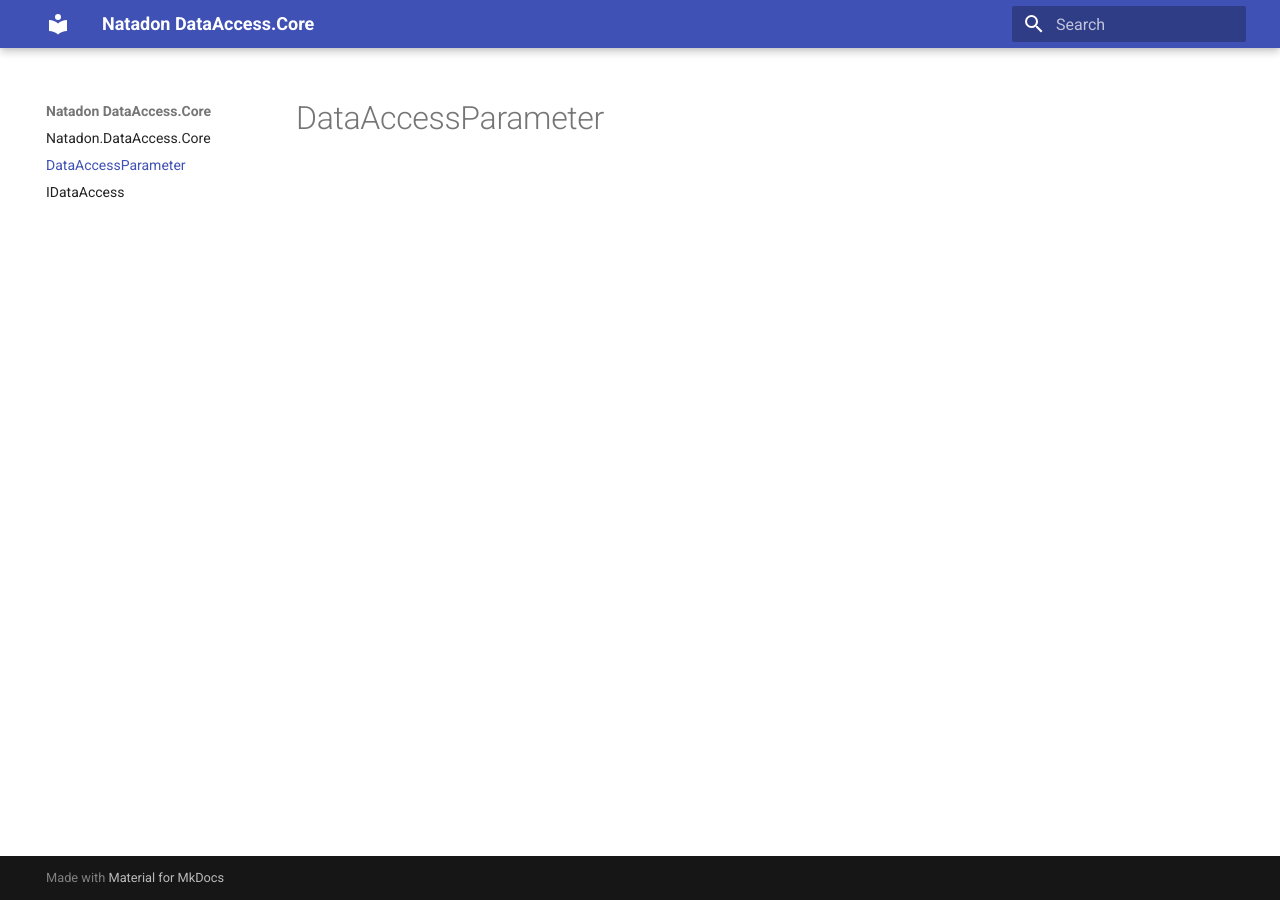
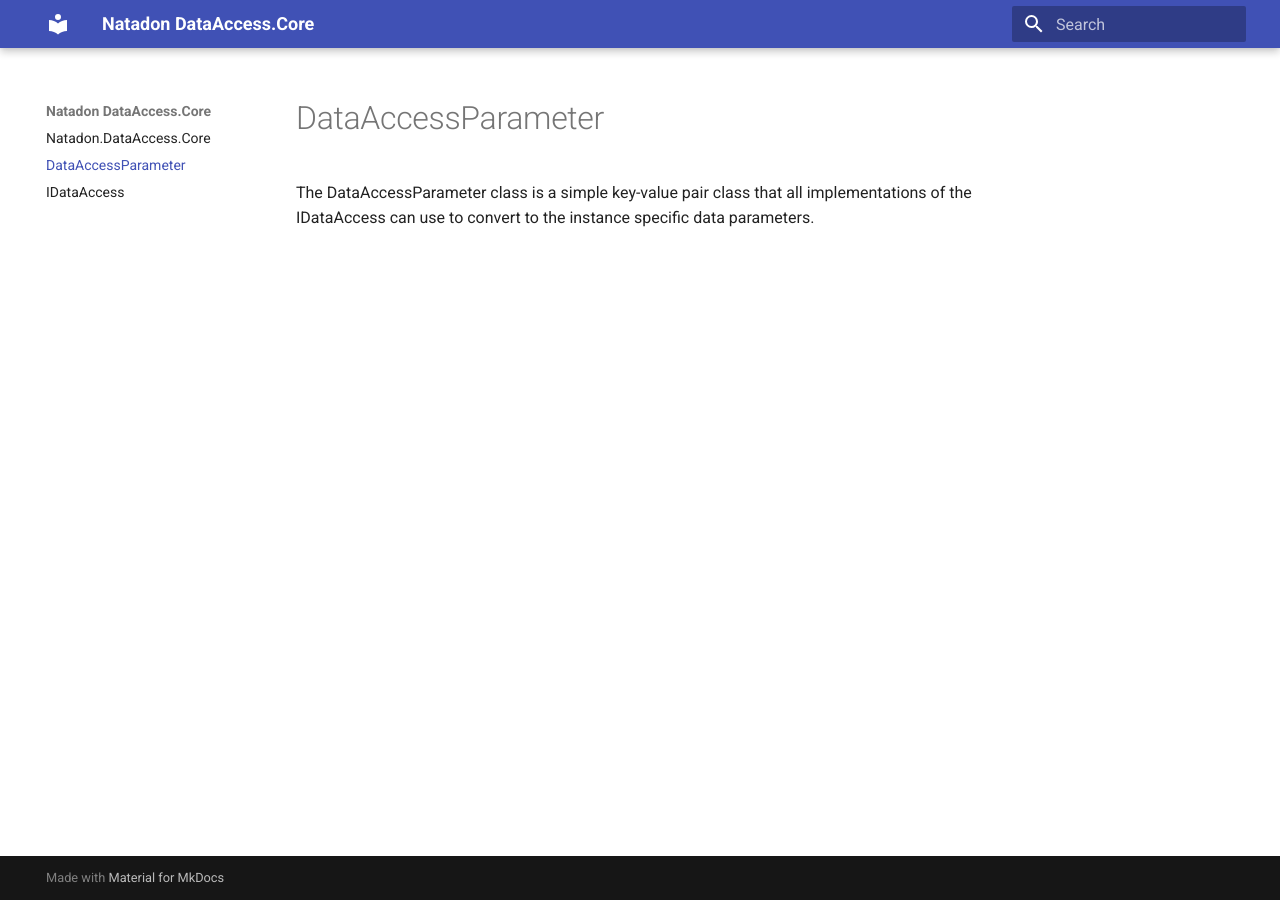
Before and after one commit to Natadon/DataAccess.Core, an MkDocs documentation site: the page built from docs/docs/DataAccessParameter.md, in a window 1280 px wide. Built offline with MkDocs 1.6.1 and Material for MkDocs 9.7.7, drawn with Linux system fonts in a browser that asks for light colours.

Commit message:
Finished initial documentation to fix #1

```diff
--- a/docs/docs/DataAccessParameter.md
+++ b/docs/docs/DataAccessParameter.md
@@ -1 +1,3 @@
 # DataAccessParameter
+
+The DataAccessParameter class is a simple key-value pair class that all implementations of the IDataAccess can use to convert to the instance specific data parameters.
```
